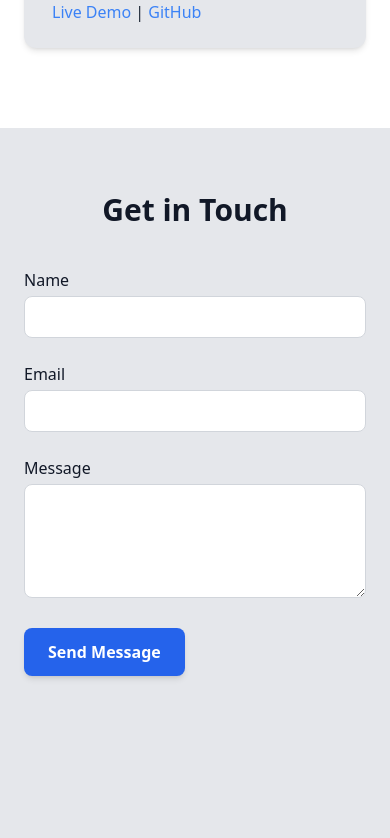
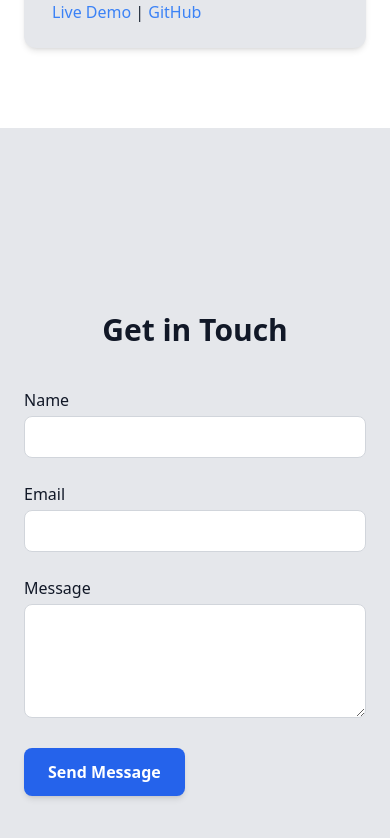
Before and after one commit to Cedric-81495/Projects, a React (Vite) app in the folder my-portfolio/: page / in a window 390 px wide. Shown: the part 3712-4550 px from the top of the page. Built offline with nearby package versions, Linux system fonts and the light colour scheme.

Commit message:
Updated Contact.jsx

```diff
--- a/my-portfolio/src/components/Contact.jsx
+++ b/my-portfolio/src/components/Contact.jsx
@@ -4,7 +4,7 @@ export default function Contact() {
       id="contact"
       className="min-h-screen py-16 bg-gray-200 dark:bg-gray-950 text-gray-900 dark:text-white px-6 transition-colors duration-500"
     >
-      <div className="max-w-3xl mx-auto md:pt-[150px] lg:pt-[150px] xl:pt-[150px]">
+      <div className="max-w-3xl mx-auto pt-[120px] md:pt-[150px] lg:pt-[150px] xl:pt-[150px]">
         <h2 className="text-3xl md:text-4xl font-bold text-center mb-10 animate-fade-in-down">
           Get in Touch
         </h2>
```
